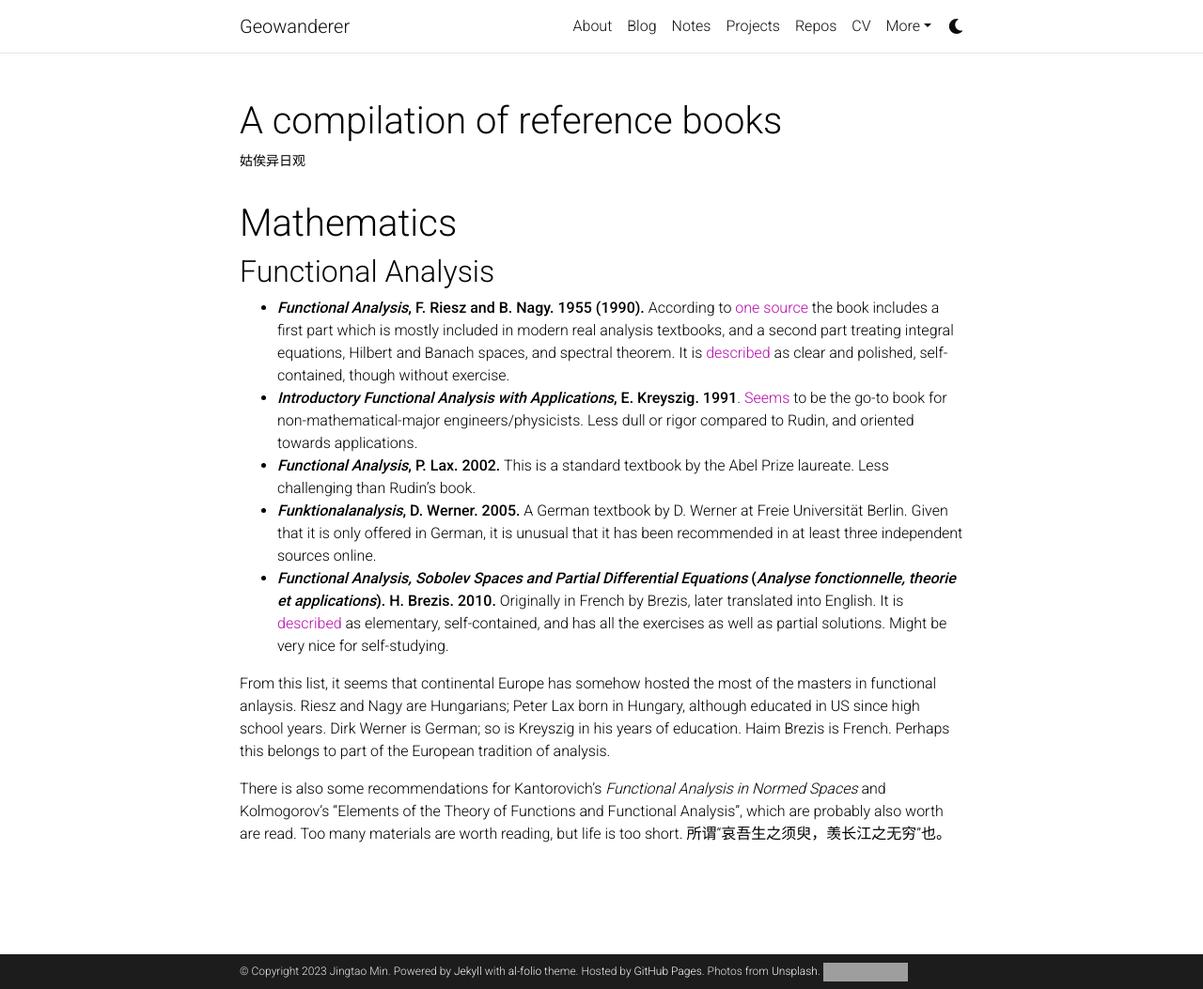
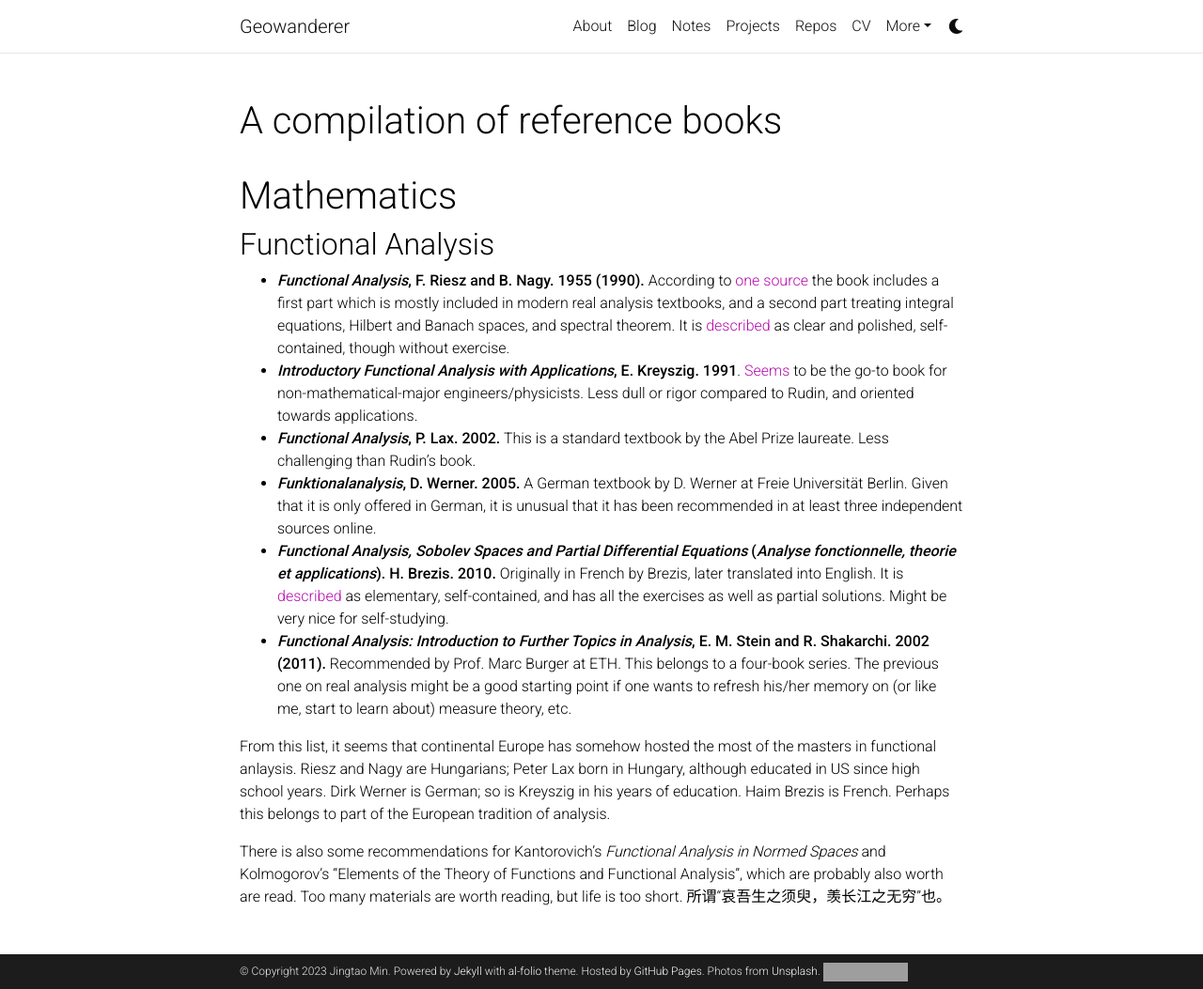
Before and after one commit to GentleMin/gentlemin.github.io, a Jekyll site: the page built from _notes/reference_compilation.md, in a window 1280 px wide and 1053 px high. Shown: the whole window at 94% size. Built offline with Jekyll 4.4.1, drawn with Linux system fonts in a browser that asks for light colours; comment, search, counter and statistics services are not loaded; a style sheet for code colours, icons or effects is not loaded; grey boxes are pictures that could not be loaded.

Commit message:
Add Stein and Shakarchi's functional analysis

```diff
--- a/_notes/reference_compilation.md
+++ b/_notes/reference_compilation.md
@@ -1,7 +1,7 @@
 ---
 layout: page
 title: A compilation of reference books
-description: 姑俟异日观
+description:
 importance: 1
 date: 2023-08-19 12:00:00-0400
 category: Tools
@@ -16,6 +16,7 @@ category: Tools
 - ***Functional Analysis*, P. Lax. 2002.** This is a standard textbook by the Abel Prize laureate. Less challenging than Rudin's book.
 - ***Funktionalanalysis*, D. Werner. 2005.** A German textbook by D. Werner at Freie Universität Berlin. Given that it is only offered in German, it is unusual that it has been recommended in at least three independent sources online.
 - ***Functional Analysis, Sobolev Spaces and Partial Differential Equations* (*Analyse fonctionnelle, theorie et applications*). H. Brezis. 2010.** Originally in French by Brezis, later translated into English. It is [described ](https://mathoverflow.net/questions/72419/a-good-book-of-functional-analysis) as elementary, self-contained, and has all the exercises as well as partial solutions. Might be very nice for self-studying.
+- ***Functional Analysis: Introduction to Further Topics in Analysis*, E. M. Stein and R. Shakarchi. 2002 (2011).** Recommended by Prof. Marc Burger at ETH. This belongs to a four-book series. The previous one on real analysis might be a good starting point if one wants to refresh his/her memory on (or like me, start to learn about) measure theory, etc.
 
 From this list, it seems that continental Europe has somehow hosted the most of the masters in functional anlaysis. Riesz and Nagy are Hungarians; Peter Lax born in Hungary, although educated in US since high school years. Dirk Werner is German; so is Kreyszig in his years of education. Haim Brezis is French. Perhaps this belongs to part of the European tradition of analysis.
 
```
